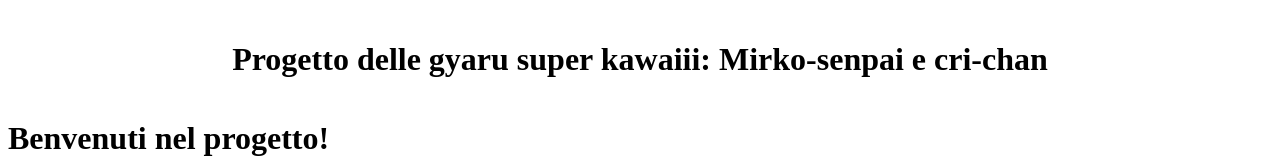
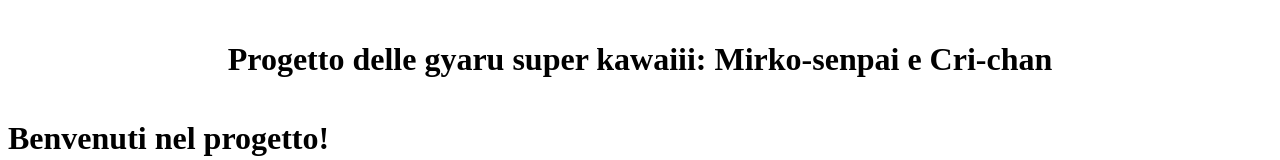
Before and after one commit to CRIchiav/ProgettoChiavetta, a plain HTML site: page index.html in a window 1280 px wide. Shown: the top 160 px of the page. Drawn offline with Linux system fonts and the light colour scheme.

Commit message:
Update index.html

```diff
--- a/index.html
+++ b/index.html
@@ -10,7 +10,7 @@
 </head>
 <body>
     <header>
-        <h1>Progetto delle gyaru super kawaiii: Mirko-senpai e cri-chan</h1>
+        <h1>Progetto delle gyaru super kawaiii: Mirko-senpai e Cri-chan</h1>
     </header>
     <main>
         <h1>Benvenuti nel progetto!</h1>
```
